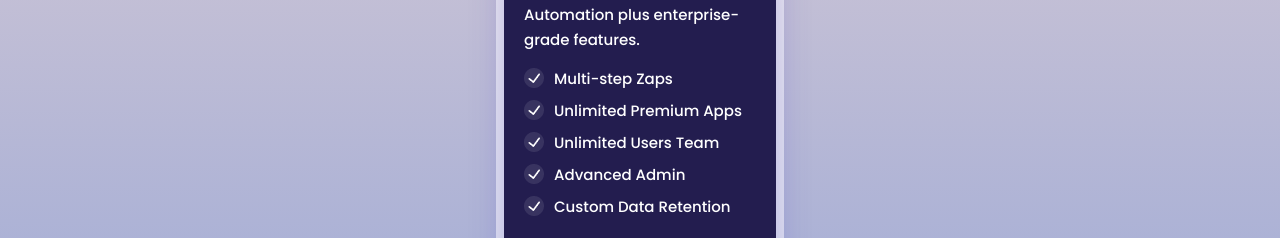
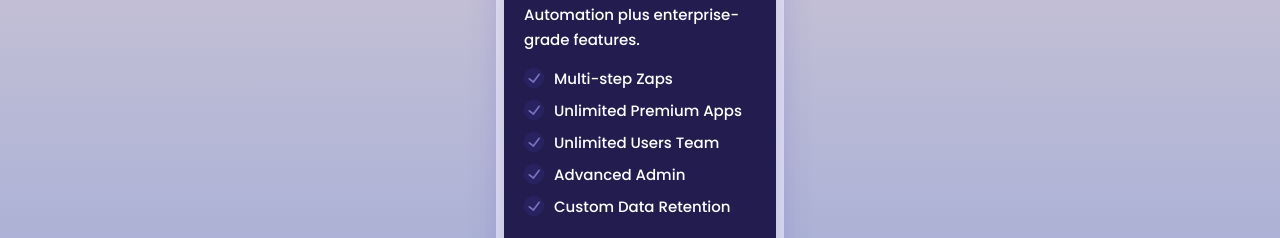
Before and after one commit to DEZester/netpeak-project, a React (Create React App) app: page / in a window 1280 px wide. Shown: the part 1444-1682 px from the top of the page. Built offline with nearby package versions, Linux system fonts and the light colour scheme.

Commit message:
premium card fix

```diff
--- a/src/components/Cards/Premium.jsx
+++ b/src/components/Cards/Premium.jsx
@@ -1,34 +1,34 @@
 const Premium = ({ isMonthly }) => {
   return (
-    <div className="main-premium-card">
-      <div className="most-popular">MOST POPULAR</div>
-      <div className="premium-card price-card">
+    <div className="main-premium">
+      <div className="main-premium__most-popular">MOST POPULAR</div>
+      <div className="price-card main-premium__card">
         <div className="price-card__price-container">
-          <h1 className="price-card__price white-text">{isMonthly ? '$89' : '$56'}</h1>
-          <span className="price-card__perMonth white-text">/month</span>
+          <h1 className="price-card__price main-premium__text">{isMonthly ? '$89' : '$56'}</h1>
+          <span className="price-card__perMonth main-premium__text">/month</span>
         </div>
         <div className="price-card__title-container">
-          <h2 className="price-card__title white-text">Company</h2>
+          <h2 className="price-card__title main-premium__text">Company</h2>
           <span className="price-card__info ">Automation plus enterprise-grade features.</span>
         </div>
-        <ul className="price-card__list premium-list">
+        <ul className="price-card__list main-premium__list">
           <li className="price-card__list-item ">
-            <i className="price-card__icon list-icon-pr"></i>Multi-step Zaps
+            <i className="price-card__icon main-premium__icon"></i>Multi-step Zaps
           </li>
           <li className="price-card__list-item ">
-            <i className="price-card__icon list-icon-pr"></i>Unlimited Premium Apps
+            <i className="price-card__icon main-premium__icon"></i>Unlimited Premium Apps
           </li>
           <li className="price-card__list-item ">
-            <i className="price-card__icon list-icon-pr"></i>Unlimited Users Team
+            <i className="price-card__icon main-premium__icon"></i>Unlimited Users Team
           </li>
           <li className="price-card__list-item ">
-            <i className="price-card__icon list-icon-pr"></i>Advanced Admin
+            <i className="price-card__icon main-premium__icon"></i>Advanced Admin
           </li>
           <li className="price-card__list-item ">
-            <i className="price-card__icon list-icon-pr"></i>Custom Data Retention
+            <i className="price-card__icon main-premium__icon"></i>Custom Data Retention
           </li>
         </ul>
-        <button className="price-card__btn premium-btn">Choose plan</button>
+        <button className="price-card__btn main-premium__btn">Choose plan</button>
       </div>
     </div>
   );
--- a/src/components/Cards/cards.scss
+++ b/src/components/Cards/cards.scss
@@ -130,9 +130,7 @@
     }
   }
 }
-.white-text {
-  color: white;
-}
+
 .firstList {
   @include for-1326px {
     height: 83px;
--- a/src/components/Cards/premiumCard.scss
+++ b/src/components/Cards/premiumCard.scss
@@ -1,4 +1,4 @@
-.main-premium-card {
+.main-premium {
   display: flex;
   flex-direction: column;
   align-items: center;
@@ -15,8 +15,7 @@
     top: -26px;
     left: 600px;
   }
-}
-.most-popular {
+  &__most-popular {
     margin-top: 20px;
     margin-bottom: 20px;
     padding: 7px 17px 5px;
@@ -34,18 +33,19 @@
       margin-right: 30px;
     }
   }
-.premium-card {
+
+  &__card {
     color: white;
     margin-top: 0;
     margin-bottom: 0;
   }
-.premium-list {
+  &__list {
     margin-bottom: 22px;
     @include for-1326px {
       height: 145px;
     }
   }
-.premium-btn {
+  &__btn {
     margin-bottom: 20px;
     height: 44px;
     background: $purple-color;
@@ -53,6 +53,10 @@
       width: 100%;
     }
   }
-.list-icon-pr {
+  &__list-icon {
     background-image: url('../../../public/list-icon-pr.png');
   }
+  &__text {
+    color: white;
+  }
+}
```
Lines whose indentation alone changed are shown as unchanged.
